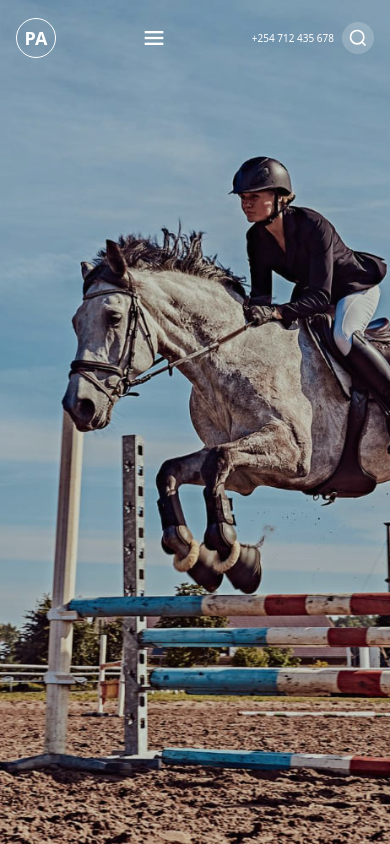
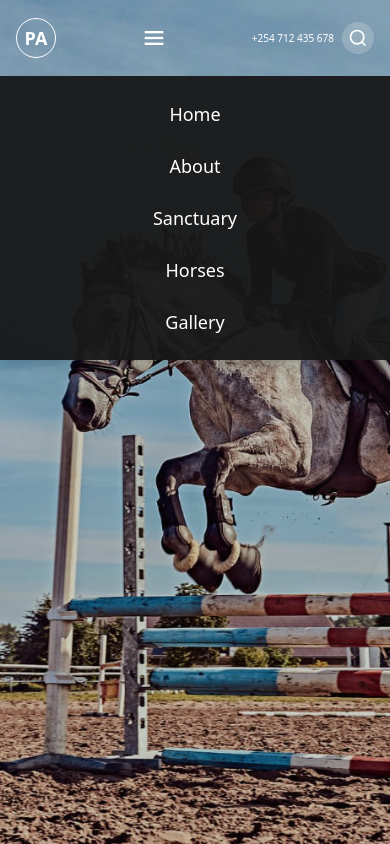
Before and after one commit to chengivan2/piaffe-academy, a Next.js app: page / in a window 390 px wide. Both pictures are taken after a click on the button 153 px from the left and 38 px from the top of the page. Built offline with nearby package versions, Linux system fonts and the light colour scheme.

Commit message:
Header is now responsive and opens correctly

```diff
--- /dev/null
+++ b/src/app/components/Header.tsx
@@ -0,0 +1,92 @@
+"use client";
+
+import React, { useState } from "react";
+import { motion } from "motion/react";
+
+export default function Header() {
+  const [menuOpen, setMenuOpen] = useState(false);
+
+  return (
+    <header className="absolute top-0 left-0 w-full z-20 flex items-center justify-between px-4 py-4 md:px-12 md:py-8">
+      <motion.div
+        initial={{ y: -80, opacity: 0 }}
+        animate={{ y: 0, opacity: 1 }}
+        transition={{ duration: 0.7, delay: 0.1, ease: "easeOut" }}
+        className="w-10 h-10 md:w-12 md:h-12 rounded-full border border-white flex items-center justify-center text-white text-lg font-bold"
+      >
+        PA
+      </motion.div>
+      {/* Mobile nav button */}
+      <motion.div
+        initial={{ y: -80, opacity: 0 }}
+        animate={{ y: 0, opacity: 1 }}
+        transition={{ duration: 0.7, delay: 0.25, ease: "easeOut" }}
+        className="md:hidden"
+      >
+        <button
+          className="text-white text-2xl p-2"
+          aria-label="Open menu"
+          onClick={() => setMenuOpen((open) => !open)}
+        >
+          <svg width="28" height="28" fill="none" stroke="currentColor" strokeWidth="2" viewBox="0 0 24 24"><line x1="4" y1="7" x2="20" y2="7"/><line x1="4" y1="12" x2="20" y2="12"/><line x1="4" y1="17" x2="20" y2="17"/></svg>
+        </button>
+        {/* Mobile menu */}
+        {menuOpen && (
+          <motion.nav
+            initial={{ y: -40, opacity: 0 }}
+            animate={{ y: 0, opacity: 1 }}
+            transition={{ duration: 0.4, ease: "easeOut" }}
+            className="absolute top-full left-0 w-screen bg-[#181818]/95 py-6 flex flex-col items-center gap-6 text-white text-lg font-medium shadow-lg"
+          >
+            <a href="#" className="hover:underline" onClick={() => setMenuOpen(false)}>Home</a>
+            <a href="#" className="hover:underline" onClick={() => setMenuOpen(false)}>About</a>
+            <a href="#" className="hover:underline" onClick={() => setMenuOpen(false)}>Sanctuary</a>
+            <a href="#" className="hover:underline" onClick={() => setMenuOpen(false)}>Horses</a>
+            <a href="#" className="hover:underline" onClick={() => setMenuOpen(false)}>Gallery</a>
+          </motion.nav>
+        )}
+      </motion.div>
+      {/* Desktop nav */}
+      <motion.nav
+        initial={{ y: -80, opacity: 0 }}
+        animate={{ y: 0, opacity: 1 }}
+        transition={{ duration: 0.7, delay: 0.25, ease: "easeOut" }}
+        className="hidden md:flex gap-6 lg:gap-8 text-white text-xs md:text-sm font-medium"
+      >
+        <a href="#" className="hover:underline">Home</a>
+        <a href="#" className="hover:underline">About</a>
+        <a href="#" className="hover:underline">Sanctuary</a>
+        <a href="#" className="hover:underline">Horses</a>
+        <a href="#" className="hover:underline">Gallery</a>
+      </motion.nav>
+      <motion.div
+        initial={{ y: -80, opacity: 0 }}
+        animate={{ y: 0, opacity: 1 }}
+        transition={{ duration: 0.7, delay: 0.4, ease: "easeOut" }}
+        className="flex items-center gap-2 md:gap-3"
+      >
+        <span className="text-white text-[10px] md:text-xs font-medium">+254 712 435 678</span>
+        <motion.button
+          type="button"
+          title="Search Piaffe Academy"
+          initial={{ y: -80, opacity: 0 }}
+          animate={{ y: 0, opacity: 1 }}
+          transition={{ duration: 0.7, delay: 0.55, ease: "easeOut" }}
+          className="w-8 h-8 md:w-10 md:h-10 flex items-center justify-center rounded-full bg-white/20 hover:bg-white/30"
+        >
+          <svg
+            width="20"
+            height="20"
+            fill="none"
+            stroke="white"
+            strokeWidth="2"
+            viewBox="0 0 24 24"
+          >
+            <circle cx="11" cy="11" r="8" />
+            <line x1="21" y1="21" x2="16.65" y2="16.65" />
+          </svg>
+        </motion.button>
+      </motion.div>
+    </header>
+  );
+}
--- a/src/app/components/sections/Hero.tsx
+++ b/src/app/components/sections/Hero.tsx
@@ -1,96 +1,13 @@
 "use client";
 
 import React from "react";
-import { motion } from "motion/react";
+import Header from "../Header";
 
 export default function Hero() {
   return (
     <section className="relative min-w-full min-h-[100vh] bg-[url('/equestrian-horse-jump.jpg')] bg-cover bg-center">
       <div className="absolute inset-0 bg-[#0d0d0d] opacity-20"></div>
-
-      <header className="absolute top-0 left-0 w-full z-20 flex items-center justify-between px-4 py-4 md:px-12 md:py-8">
-        <motion.div
-          initial={{ y: -80, opacity: 0 }}
-          animate={{ y: 0, opacity: 1 }}
-          transition={{ duration: 0.7, delay: 0.1, ease: "easeOut" }}
-          className="w-10 h-10 md:w-12 md:h-12 rounded-full border border-white flex items-center justify-center text-white text-lg font-bold"
-        >
-          PA
-        </motion.div>
-        <motion.div
-          initial={{ y: -80, opacity: 0 }}
-          animate={{ y: 0, opacity: 1 }}
-          transition={{ duration: 0.7, delay: 0.25, ease: "easeOut" }}
-          className="md:hidden"
-        >
-          <button className="text-white text-2xl p-2" aria-label="Open menu">
-            <svg
-              width="28"
-              height="28"
-              fill="none"
-              stroke="currentColor"
-              strokeWidth="2"
-              viewBox="0 0 24 24"
-            >
-              <line x1="4" y1="7" x2="20" y2="7" />
-              <line x1="4" y1="12" x2="20" y2="12" />
-              <line x1="4" y1="17" x2="20" y2="17" />
-            </svg>
-          </button>
-        </motion.div>
-        <motion.nav
-          initial={{ y: -80, opacity: 0 }}
-          animate={{ y: 0, opacity: 1 }}
-          transition={{ duration: 0.7, delay: 0.25, ease: "easeOut" }}
-          className="hidden md:flex gap-6 lg:gap-8 text-white text-xs md:text-sm font-medium"
-        >
-          <a href="#" className="hover:underline">
-            Home
-          </a>
-          <a href="#" className="hover:underline">
-            About
-          </a>
-          <a href="#" className="hover:underline">
-            Sanctuary
-          </a>
-          <a href="#" className="hover:underline">
-            Horses
-          </a>
-          <a href="#" className="hover:underline">
-            Gallery
-          </a>
-        </motion.nav>
-        <motion.div
-          initial={{ y: -80, opacity: 0 }}
-          animate={{ y: 0, opacity: 1 }}
-          transition={{ duration: 0.7, delay: 0.4, ease: "easeOut" }}
-          className="flex items-center gap-2 md:gap-3"
-        >
-          <span className="text-white text-[10px] md:text-xs font-medium">
-            +254 712 435 678
-          </span>
-          <motion.button
-            type="button"
-            title="Search Piaffe Academy"
-            initial={{ y: -80, opacity: 0 }}
-            animate={{ y: 0, opacity: 1 }}
-            transition={{ duration: 0.7, delay: 0.55, ease: "easeOut" }}
-            className="w-8 h-8 md:w-10 md:h-10 flex items-center justify-center rounded-full bg-white/20 hover:bg-white/30"
-          >
-            <svg
-              width="20"
-              height="20"
-              fill="none"
-              stroke="white"
-              strokeWidth="2"
-              viewBox="0 0 24 24"
-            >
-              <circle cx="11" cy="11" r="8" />
-              <line x1="21" y1="21" x2="16.65" y2="16.65" />
-            </svg>
-          </motion.button>
-        </motion.div>
-      </header>
+      <Header />
     </section>
   );
 }
```
